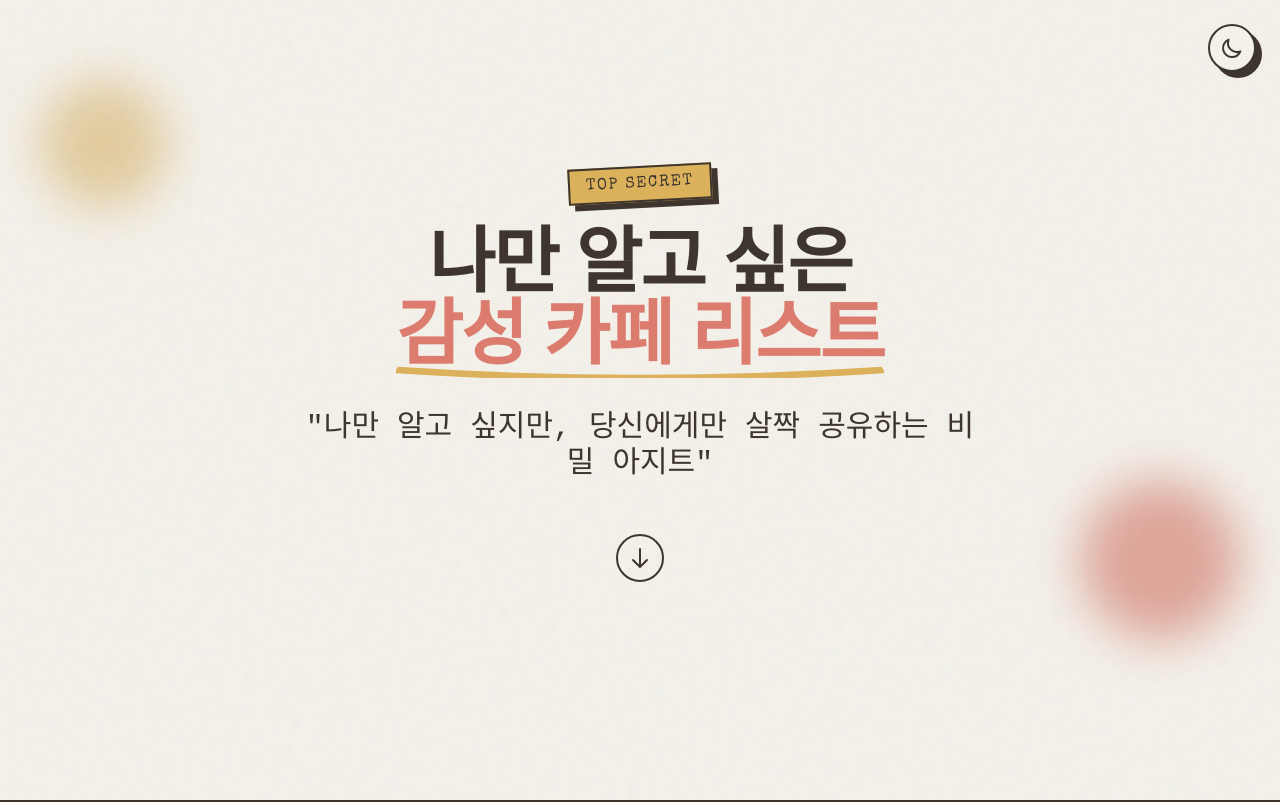
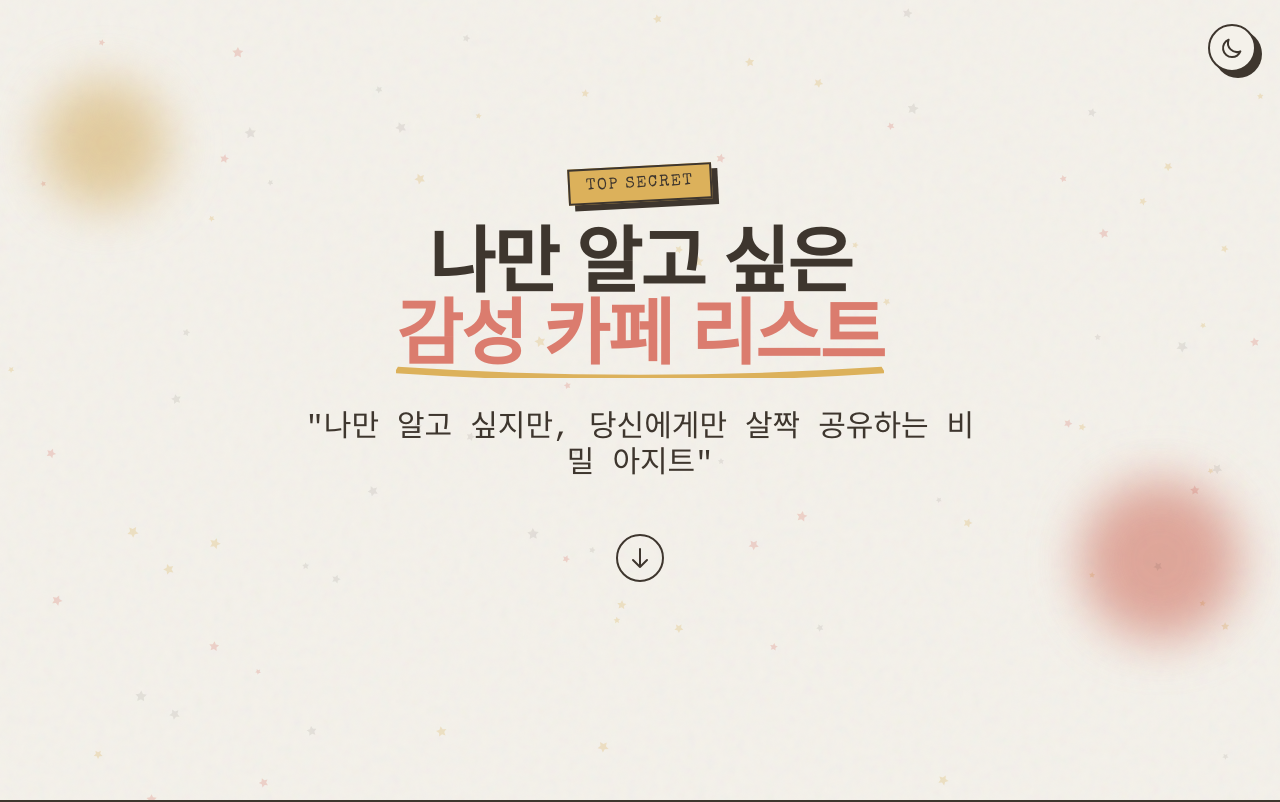
Before and after one commit to emssme/LookAtCafe, a plain HTML site: page index.html in a window 1280 px wide. Shown: the top 802 px of the page. Drawn offline with nearby package versions, Linux system fonts and the light colour scheme; a web font is replaced by a local one.

Commit message:
v5. 별모양 파티클 애니메이션 추가

```diff
--- a/index.html
+++ b/index.html
@@ -179,6 +179,8 @@
     </style>
 </head>
 <body class="antialiased selection:bg-mustard selection:text-ink font-sans transition-colors duration-300">
+
+    <canvas id="particleCanvas" class="fixed top-0 left-0 w-full h-full pointer-events-none z-0 opacity-60"></canvas>
 
     <button id="themeToggle" class="fixed top-6 right-6 z-50 w-12 h-12 rounded-full kitsch-border bg-vintage-bg text-ink flex items-center justify-center hover:bg-coral hover:text-white transition-colors duration-300" aria-label="Toggle Dark Mode">
         <svg id="themeIconSun" class="w-6 h-6 hidden" fill="none" stroke="currentColor" viewBox="0 0 24 24" xmlns="http://www.w3.org/2000/svg">
@@ -501,6 +503,117 @@
                 themeIconSun.classList.add('hidden');
                 localStorage.setItem('theme', 'light');
             }
+
+            // 테마 변경 시 파티클 색상 업데이트
+            if(typeof updateParticleColor === 'function') updateParticleColor();
+        });
+
+        //        // --- Particle System Logic ---
+        const canvas = document.getElementById('particleCanvas');
+        const ctx = canvas.getContext('2d');
+        let particlesArray = [];
+        let particlePalette = [];
+
+        function updateParticleColor() {
+            const isDark = document.documentElement.classList.contains('dark');
+            // 코랄, 머스타드, 잉크 색상을 배열로 구성하여 파티클에 무작위 부여
+            particlePalette = [
+                'rgba(219, 124, 110, 0.45)', // Coral
+                'rgba(220, 177, 91, 0.45)',  // Mustard
+                isDark ? 'rgba(244, 241, 234, 0.2)' : 'rgba(62, 54, 46, 0.15)' // Ink
+            ];
+        }
+
+        // 초기 로드 시 색상 셋팅
+        updateParticleColor();
+
+        function setCanvasSize() {
+            canvas.width = window.innerWidth;
+            canvas.height = window.innerHeight;
+        }
+        setCanvasSize();
+
+        class Particle {
+            constructor() {
+                this.x = Math.random() * canvas.width;
+                this.y = Math.random() * canvas.height;
+                // 별 모양이 잘 구분되도록 기존(0.8~2.8)보다 크기를 약간 증가
+                this.size = Math.random() * 3 + 3;
+                // 속도를 1.5배 상향 (기존 0.4, 0.2 => 0.6, 0.3)
+                this.speedX = Math.random() * 0.6 - 0.3;
+                this.speedY = Math.random() * 0.6 - 0.3;
+                // 파티클 생성 시 3가지 색상 중 하나를 무작위로 선택
+                this.colorIndex = Math.floor(Math.random() * 3);
+                // 별이 부드럽게 회전하도록 각도와 회전 속도 부여
+                this.angle = Math.random() * Math.PI * 2;
+                this.spin = (Math.random() - 0.5) * 0.04;
+            }
+            update() {
+                this.x += this.speedX;
+                this.y += this.speedY;
+                this.angle += this.spin; // 회전 업데이트
+
+                // 화면 밖으로 나가면 반대편에서 나타나도록 처리
+                if (this.x > canvas.width) this.x = 0;
+                else if (this.x < 0) this.x = canvas.width;
+                if (this.y > canvas.height) this.y = 0;
+                else if (this.y < 0) this.y = canvas.height;
+            }
+            draw() {
+                ctx.fillStyle = particlePalette[this.colorIndex];
+                ctx.save();
+                ctx.translate(this.x, this.y);
+                ctx.rotate(this.angle);
+
+                // 5각 별(Star) 그리기
+                ctx.beginPath();
+                const spikes = 5;
+                const outerRadius = this.size;
+                const innerRadius = this.size / 2;
+                let rot = Math.PI / 2 * 3;
+                let step = Math.PI / spikes;
+
+                ctx.moveTo(0, -outerRadius);
+                for (let i = 0; i < spikes; i++) {
+                    ctx.lineTo(Math.cos(rot) * outerRadius, Math.sin(rot) * outerRadius);
+                    rot += step;
+                    ctx.lineTo(Math.cos(rot) * innerRadius, Math.sin(rot) * innerRadius);
+                    rot += step;
+                }
+                ctx.lineTo(0, -outerRadius);
+                ctx.closePath();
+                ctx.fill();
+                ctx.restore();
+            }
+        }
+
+        function initParticles() {
+            particlesArray = [];
+            // 화면 크기에 비례하여 파티클 개수 조절 (밀도 유지)
+            let numberOfParticles = Math.floor((canvas.width * canvas.height) / 12000);
+            if (numberOfParticles > 150) numberOfParticles = 150; // 최대 개수 제한 (성능 최적화)
+
+            for (let i = 0; i < numberOfParticles; i++) {
+                particlesArray.push(new Particle());
+            }
+        }
+
+        function animateParticles() {
+            ctx.clearRect(0, 0, canvas.width, canvas.height);
+            for (let i = 0; i < particlesArray.length; i++) {
+                particlesArray[i].update();
+                particlesArray[i].draw();
+            }
+            requestAnimationFrame(animateParticles);
+        }
+
+        initParticles();
+        animateParticles();
+
+        // 창 크기 변경 시 캔버스 사이즈 및 파티클 재설정
+        window.addEventListener('resize', () => {
+            setCanvasSize();
+            initParticles();
         });
     </script>
 </body>
```
